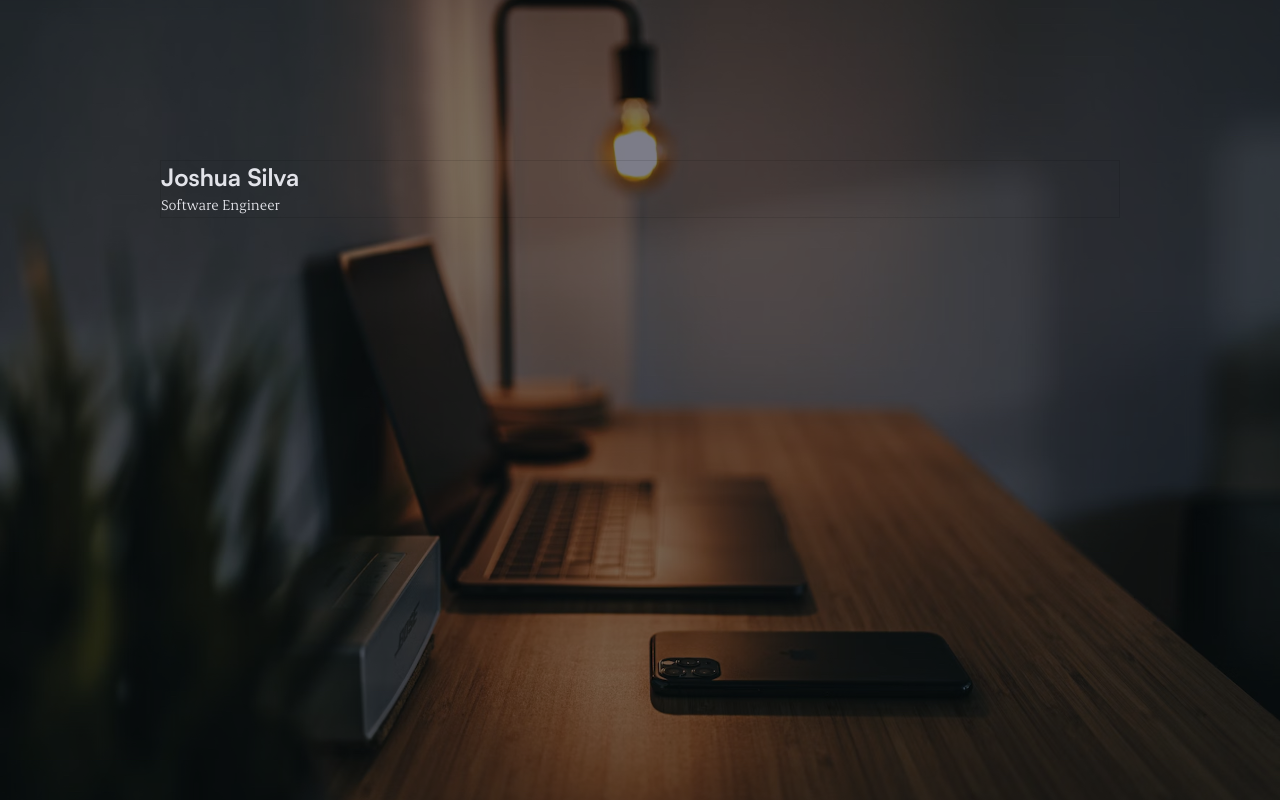
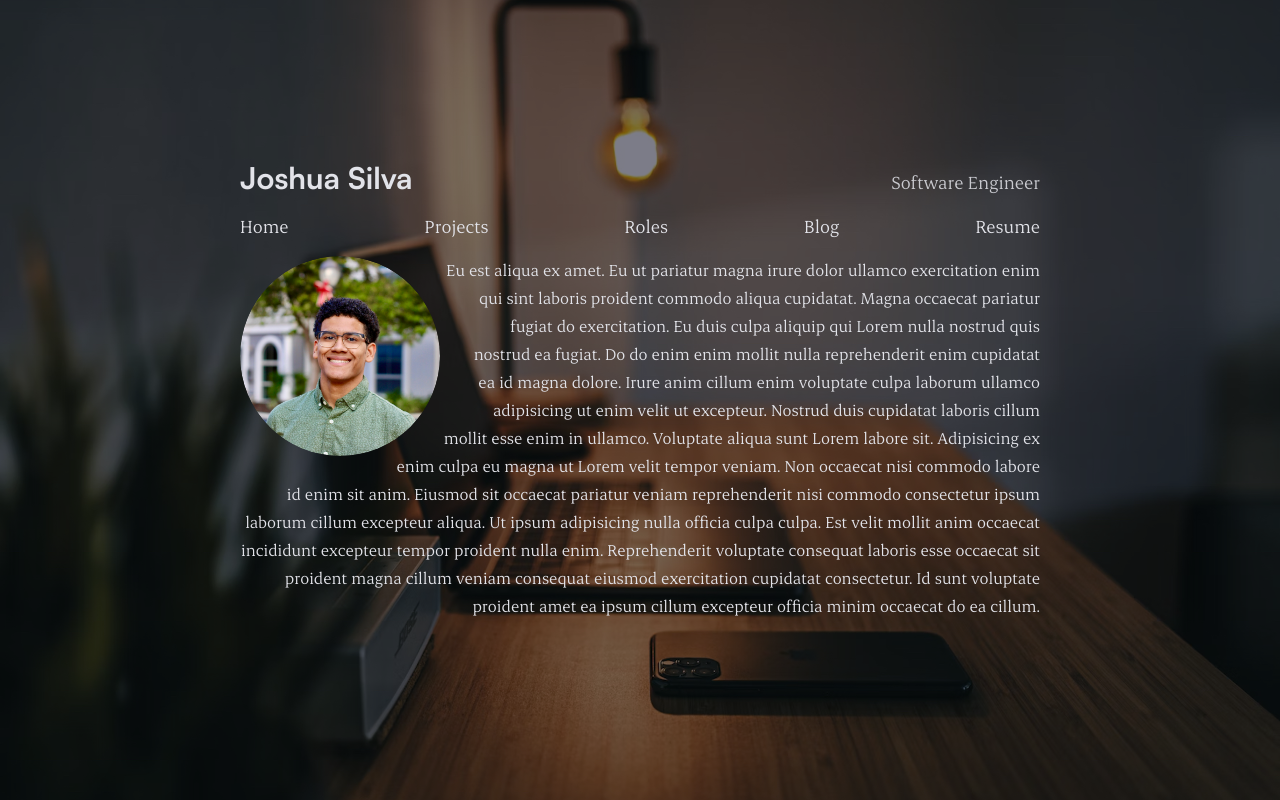
Before and after one commit to joshuasilva414/my-site, a Next.js app: page / in a window 1280 px wide. Built offline with nearby package versions, Linux system fonts and the light colour scheme.

Commit message:
photo + paragraph

```diff
--- a/app/globals.css
+++ b/app/globals.css
@@ -21,5 +21,10 @@ body {
   background-blend-mode: overlay;
   background-color: hsl(var(--background) / 60%);
   color: hsl(var(--foreground));
-  font-family: var(--font-sans), Helvetica, sans-serif;
+  font-family: var(--font-erode), serif;
 }
+
+.wrap-circle {
+  shape-outside: circle(50%);
+  clip-path: circle(50%);
+}
--- a/app/page.tsx
+++ b/app/page.tsx
@@ -2,10 +2,53 @@ import Image from "next/image";
 
 export default function Home() {
   return (
-    <div className="w-screen h-screen p-40">
-      <main className="border border-black/10">
-        <h1 className="font-sans text-2xl">Joshua Silva</h1>
-        <p className="font-mono">Software Engineer</p>
+    <div className="w-screen h-screen px-60 py-40">
+      <main className="w-full space-y-4">
+        <div className="flex justify-between items-end">
+          <h1 className="font-sans text-3xl">
+            <a>Joshua Silva</a>
+          </h1>
+          <p className="text-xl text-foreground/85">Software Engineer</p>
+        </div>
+        <div className="flex w-full justify-between items-end *:text-xl">
+          <a>Home</a>
+          <a>Projects</a>
+          <a>Roles</a>
+          <a>Blog</a>
+          <a>Resume</a>
+        </div>
+        <div>
+          <div>
+            <Image
+              src="/images/photo.jpeg"
+              width={200}
+              height={200}
+              alt="photo of me"
+              className="mr-5 mask-radial-at-center object-cover aspect-square rounded-full float-start wrap-circle"
+            />
+            <p className="text-right text-lg text-pretty">
+              Eu est aliqua ex amet. Eu ut pariatur magna irure dolor ullamco
+              exercitation enim qui sint laboris proident commodo aliqua
+              cupidatat. Magna occaecat pariatur fugiat do exercitation. Eu duis
+              culpa aliquip qui Lorem nulla nostrud quis nostrud ea fugiat. Do
+              do enim enim mollit nulla reprehenderit enim cupidatat ea id magna
+              dolore. Irure anim cillum enim voluptate culpa laborum ullamco
+              adipisicing ut enim velit ut excepteur. Nostrud duis cupidatat
+              laboris cillum mollit esse enim in ullamco. Voluptate aliqua sunt
+              Lorem labore sit. Adipisicing ex enim culpa eu magna ut Lorem
+              velit tempor veniam. Non occaecat nisi commodo labore id enim sit
+              anim. Eiusmod sit occaecat pariatur veniam reprehenderit nisi
+              commodo consectetur ipsum laborum cillum excepteur aliqua. Ut
+              ipsum adipisicing nulla officia culpa culpa. Est velit mollit anim
+              occaecat incididunt excepteur tempor proident nulla enim.
+              Reprehenderit voluptate consequat laboris esse occaecat sit
+              proident magna cillum veniam consequat eiusmod exercitation
+              cupidatat consectetur. Id sunt voluptate proident amet ea ipsum
+              cillum excepteur officia minim occaecat do ea cillum.
+            </p>
+          </div>
+          <div></div>
+        </div>
       </main>
     </div>
   );
```
Also changed, not shown: public/images/photo.jpeg (added).
